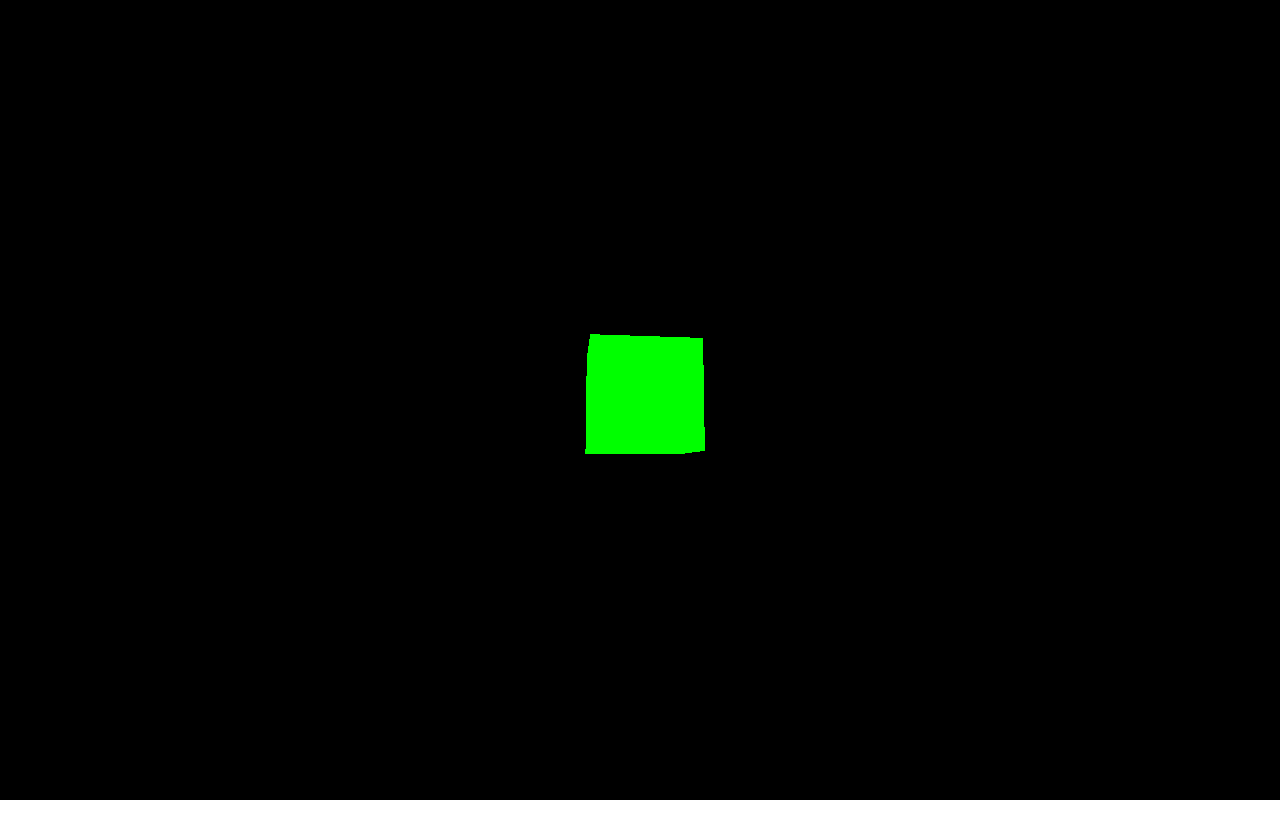
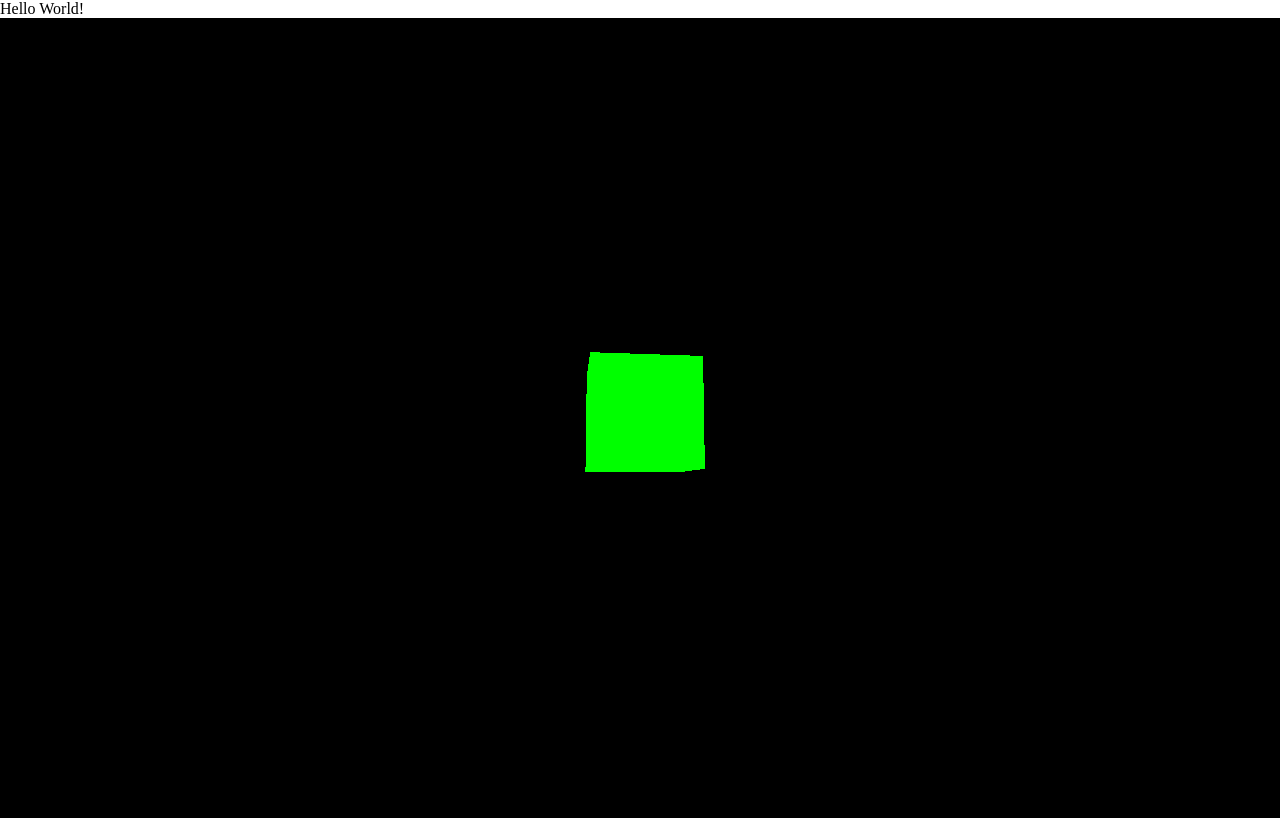
Before and after one commit to Jadx03/ThreeJS-Particle-System, a website: page index.html in a window 1280 px wide. Drawn offline with nearby package versions, Linux system fonts and the light colour scheme.

Commit message:
Add html

```diff
--- a/index.html
+++ b/index.html
@@ -8,6 +8,7 @@
 		</style>
 	</head>
 	<body>
+		Hello World!
 		<script src="js/three.js"></script>
 		<script src="js/main.js"></script>
 	</body>
```
Also changed, not shown: 1 other file.
